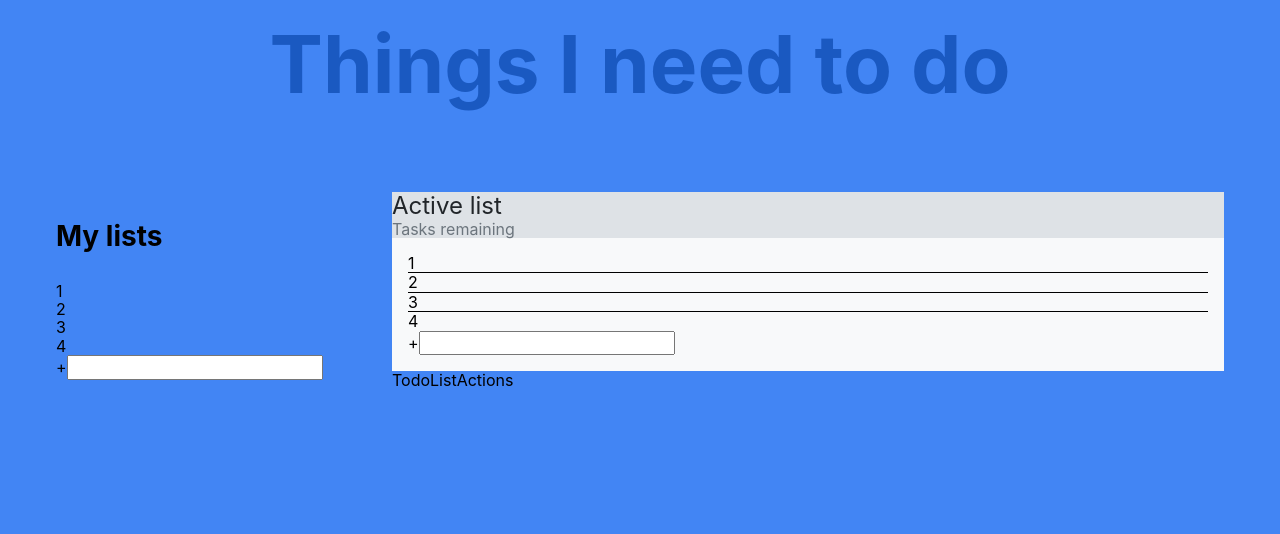
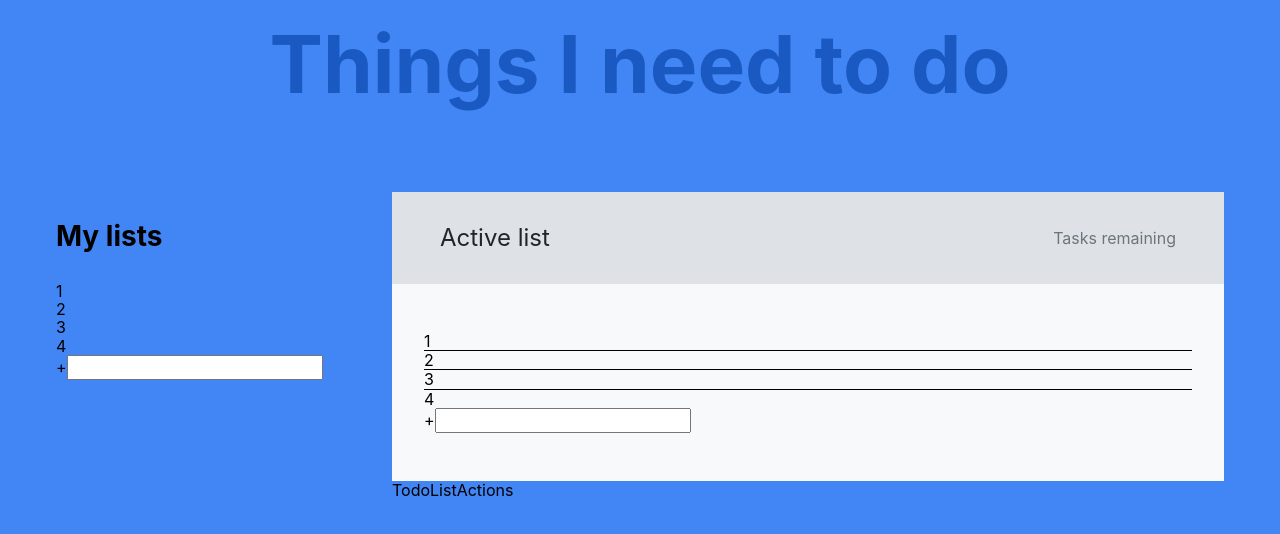
Before and after one commit to thexenons/todo-app, a React (Create React App) app: page / in a window 1280 px wide. Shown: the top 534 px of the page. Built offline with nearby package versions, Linux system fonts and the light colour scheme.

Commit message:
Card adjust

```diff
--- a/src/components/objects/Card/Card.module.scss
+++ b/src/components/objects/Card/Card.module.scss
@@ -1,10 +1,26 @@
 @import 'styles/tools/functions';
+@import 'styles/tools/mixins';
+@import 'styles/settings/animations';
 
 .card {
   background: color(light);
 
   &-header {
     background: color(lightgray);
+    display: flex;
+    flex-direction: column;
+    padding: spacing(1, 2);
+    transition: padding $transition-duration_fast;
+
+    @include media(sm) {
+      flex-direction: row;
+      justify-content: space-between;
+      align-items: center;
+    }
+
+    @include media(lg) {
+      padding: spacing(2, 3);
+    }
 
     &-title {
       font-size: spacing(1.5);
@@ -18,6 +34,11 @@
   }
 
   &-content {
-    padding: spacing(1);
+    padding: spacing(2, 1);
+    transition: padding $transition-duration_fast;
+
+    @include media(lg) {
+      padding: spacing(3, 2);
+    }
   }
 }
```
